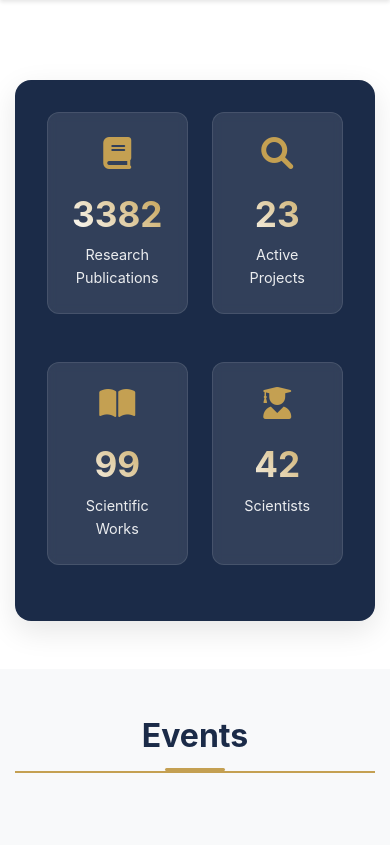
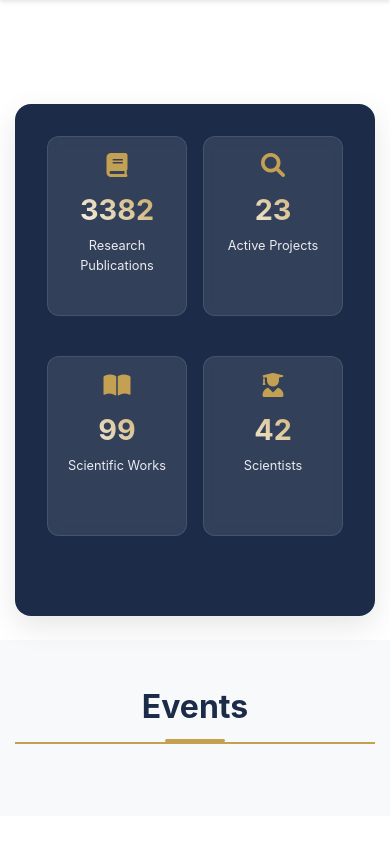
Before and after one commit to SmaylovSerikbay/historystate, a Django app: page /en/ in a window 390 px wide. Shown: the part 52-913 px from the top of the page. Run offline with Django 5.2, Linux system fonts and the light colour scheme; data that the repository does not hold is empty; some libraries are stand-ins or nearby versions.

Commit message:
Refine home page layout with responsive design and mobile-friendly CSS adjustments

```diff
--- a/templates/base.html
+++ b/templates/base.html
@@ -9,6 +9,29 @@
     <link rel="stylesheet" href="https://cdnjs.cloudflare.com/ajax/libs/font-awesome/6.0.0/css/all.min.css">
     <link rel="stylesheet" href="{% static 'css/style.css' %}">
     {% block extra_css %}{% endblock %}
+    <style>
+        .header {
+            position: fixed;
+            top: 0;
+            left: 0;
+            right: 0;
+            width: 100%;
+            z-index: 1030;
+        }
+        body {
+            padding-top: 70px;
+        }
+        @media (max-width: 991.98px) {
+            body {
+                padding-top: 56px;
+            }
+        }
+        @media (max-width: 576px) {
+            body {
+                padding-top: 52px;
+            }
+        }
+    </style>
 </head>
 <body>
     <header class="header">
--- a/templates/main/home.html
+++ b/templates/main/home.html
@@ -16,10 +16,6 @@
             {% for hero in heroes %}
             <div class="carousel-item {% if forloop.first %}active{% endif %}">
                 <img src="{{ hero.image.url }}" class="d-block w-100" alt="{{ hero.title|default:'Hero Image' }}">
-                <div class="carousel-caption">
-                    {% if hero.title %}<h2>{{ hero.title }}</h2>{% endif %}
-                    {% if hero.description %}<p>{{ hero.description }}</p>{% endif %}
-                </div>
                 <div class="slide-counter">{{ forloop.counter }}/{{ heroes|length }}</div>
             </div>
             {% endfor %}
@@ -304,15 +300,6 @@
         filter: brightness(0.8);
     }
 
-    .carousel-caption {
-        background: rgba(0, 0, 0, 0.5);
-        border-radius: var(--border-radius);
-        padding: 2rem;
-        max-width: 800px;
-        margin: 0 auto;
-        backdrop-filter: blur(5px);
-    }
-
     .slide-counter {
         position: absolute;
         bottom: 20px;
@@ -434,6 +421,8 @@
         border-radius: 16px;
         height: 100%;
         box-shadow: 0 10px 30px rgba(0, 0, 0, 0.1);
+        position: relative;
+        z-index: 1;
     }
 
     .achievement-grid {
@@ -477,6 +466,39 @@
         font-size: 0.9rem;
         margin: 0;
         opacity: 0.9;
+    }
+
+    @media (max-width: 991.98px) {
+        .statistics-box {
+            margin-top: 2rem;
+        }
+    }
+
+    @media (max-width: 576px) {
+        .statistics-box {
+            margin-top: 1.5rem;
+        }
+
+        .achievement-grid {
+            gap: 1rem;
+        }
+
+        .achievement-item {
+            padding: 1rem;
+        }
+
+        .achievement-item i {
+            font-size: 1.5rem;
+            margin-bottom: 0.5rem;
+        }
+
+        .achievement-item .counter {
+            font-size: 1.8rem;
+        }
+
+        .achievement-item p {
+            font-size: 0.8rem;
+        }
     }
 
     /* Events Section */
```
